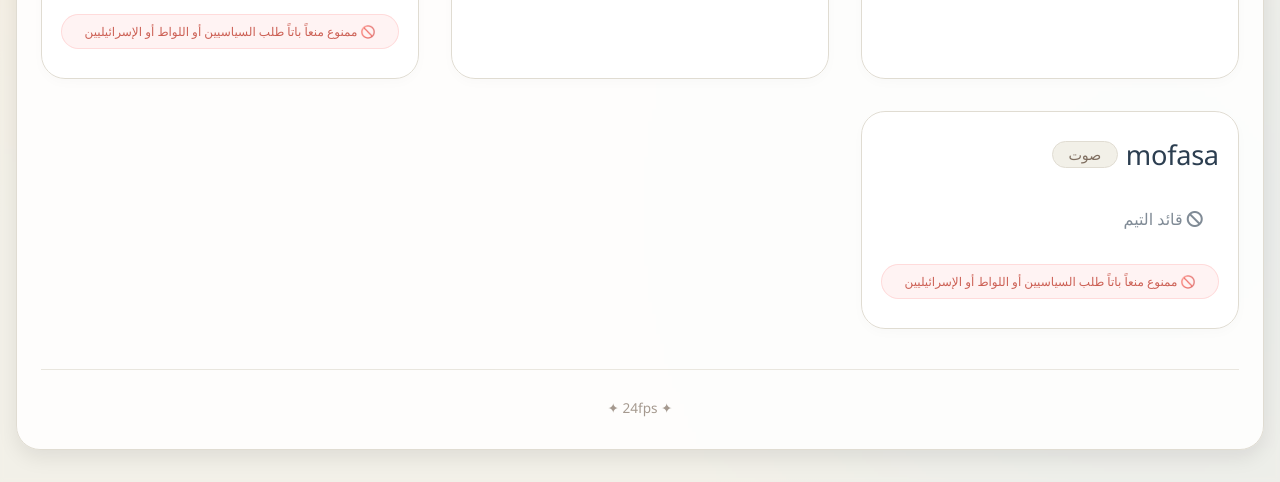
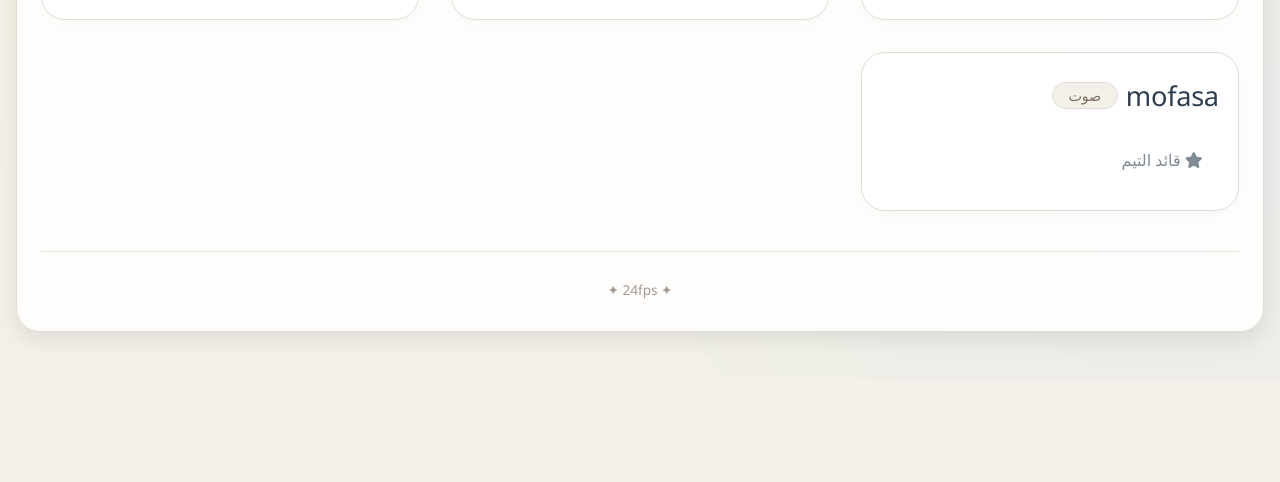
Before and after one commit to moazvenomyt-blip/jarvis, a plain HTML site: page index.html in a window 1280 px wide. Shown: the part 421-903 px from the top of the page. After the commit the page ends 800 px from the top, so only its background shows below. Drawn offline with Linux system fonts and the light colour scheme; a web font is replaced by a local one.

Commit message:
index.html

```diff
--- a/index.html
+++ b/index.html
@@ -86,19 +86,16 @@
             padding-bottom: 1.2rem;
         }
 
-        /* تنسيق اللوجو المرفق ودمجه ذكياً مع الألوان */
         .logo img {
             height: 65px;
             width: auto;
             display: block;
             object-fit: contain;
-            /* يجعل اللوجو يظهر باللون الأسود الشفاف في الوضع الفاتح */
             filter: invert(1);
             mix-blend-mode: multiply;
         }
 
         body.dark .logo img {
-            /* يجعل اللوجو يظهر باللون الأبيض الشفاف في الوضع المظلم */
             filter: none;
             mix-blend-mode: screen;
         }
@@ -219,25 +216,6 @@
             transform: scale(0.97);
         }
 
-        .warning-banner {
-            margin-top: 0.8rem;
-            font-size: 0.75rem;
-            background: rgba(255, 80, 80, 0.08);
-            padding: 0.5rem 0.8rem;
-            border-radius: 30px;
-            border: 1px solid rgba(255, 80, 80, 0.2);
-            opacity: 0.8;
-            text-align: center;
-            font-weight: 500;
-            color: #c0392b;
-        }
-
-        body.dark .warning-banner {
-            background: rgba(255, 100, 100, 0.1);
-            border-color: rgba(255, 100, 100, 0.2);
-            color: #e74c3c;
-        }
-
         .footer-note {
             margin-top: 2.5rem;
             text-align: center;
@@ -259,7 +237,6 @@
 <body>
 <div class="container">
     <div class="header">
-        <!-- وضع اللوجو المرفق هنا -->
         <div class="logo">
             <img src="logo.jpg" alt="fps24">
         </div>
@@ -270,7 +247,7 @@
     </div>
 
     <div class="team-grid" id="teamGrid"></div>
-    <div class="footer-note" id="footerNote">✦ فريق المونتاج ✦</div>
+    <div class="footer-note" id="footerNote">✦ 24fps ✦</div>
 </div>
 
 <script>
@@ -310,12 +287,8 @@
         role_coloring: { ar: "تلوين و موشن", en: "Coloring & Motion" },
         role_gaming: { ar: "جيمنغ", en: "Gaming" },
         role_sound: { ar: "صوت", en: "Sound" },
-        warning_text: {
-            ar: "🚫 ممنوع منعاً باتاً طلب السياسيين أو اللواط أو الإسرائيليين",
-            en: "🚫 Strictly forbidden to request politicians, sodomy, or Israelis"
-        },
         footer: { ar: "✦ 24fps ✦", en: "✦ 24fps ✦" },
-        no_links: { ar: "قائد التيم ", en: "Team leader" }
+        no_links: { ar: "قائد التيم", en: "Team leader" }
     };
 
     let currentLang = "ar";
@@ -354,11 +327,8 @@
                 });
             } else {
                 const noLinksText = translations.no_links[lang] || 'No links';
-                html += `<span style="padding:0.6rem 1rem; opacity:0.6;"><i class="fas fa-ban"></i> ${noLinksText}</span>`;
+                html += `<span style="padding:0.6rem 1rem; opacity:0.6;"><i class="fas fa-star"></i> ${noLinksText}</span>`;
             }
-
-            const warning = translations.warning_text[lang] || translations.warning_text['ar'];
-            html += `<div class="warning-banner">${warning}</div>`;
 
             html += `</div></div>`;
         });
```
